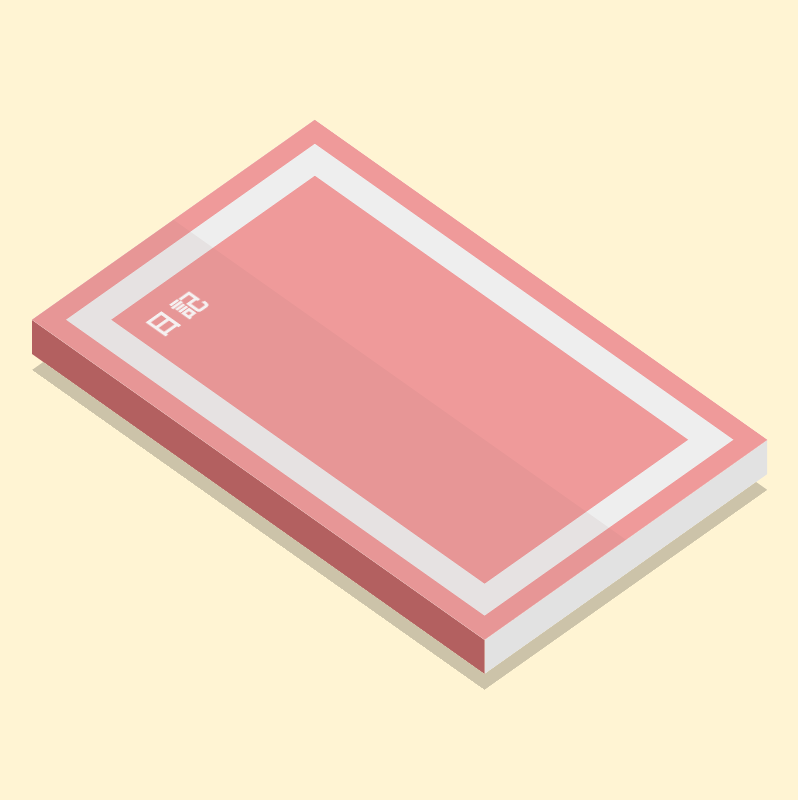
After one commit to haruchu/diary, a Django app: a page that uses myapp/templates/diary.html in a window 1280 px wide. The commit adds this page. Shown: the whole page, without its empty margins (212-1010 px from the left). Run offline with Django 3.2, Linux system fonts and the light colour scheme; a user stored in the database is signed in; data comes from the database, SQL or seed files in the repository.

Commit message:
diary個別ページ終わり

```diff
--- a/myapp/diary/urls.py
+++ b/myapp/diary/urls.py
@@ -6,4 +6,5 @@ urlpatterns = [
     path('new_diary/', views.new_diary, name='new_diary'),
     path('create_diary/', views.create_diary, name='create_diary'),
     path("<int:diary_id>/delete/", views.delete, name="delete"),
+    path("<int:diary_id>/diary/", views.diary, name="diary"),
 ]
--- a/myapp/diary/views.py
+++ b/myapp/diary/views.py
@@ -38,3 +38,12 @@ def delete(request, diary_id):
     diary = Diary.objects.get(pk=diary_id)
     diary.delete()
     return redirect('/home')
+
+
+@login_required
+def diary(request, diary_id):
+    diary = Diary.objects.get(pk=diary_id)
+    context ={
+        'diary': Diary.objects.get(pk=diary_id),
+    }
+    return render(request, 'diary.html', context)
--- /dev/null
+++ b/myapp/static/css/diary.css
@@ -0,0 +1,208 @@
+/*
+
+Click the diary to start animating.
+View the project on Github : https://github.com/akzhy/Vara
+
+*/
+html,
+body {
+  height: 100%;
+}
+body {
+  background: #fff4d3;
+  text-align: center;
+  font-family: "Roboto", sans-serif;
+  overflow: hidden;
+  font-size: 16px;
+}
+* {
+  margin: 0;
+  padding: 0;
+  box-sizing: border-box;
+}
+#container {
+  width: 60%;
+  margin: 20px auto;
+}
+.v-center {
+  display: inline-block;
+  vertical-align: middle;
+  height: 100%;
+  width: 0;
+}
+#container {
+  display: inline-block;
+  vertical-align: middle;
+}
+.book {
+  transform-style: preserve-3d;
+  transform: rotateX(45deg) rotateY(0deg) rotateZ(-45deg);
+  transition: transform 1s;
+  position: absolute;
+  left: 0;
+  top: 0;
+  right: 0;
+  bottom: 10%;
+  margin: auto;
+  width: 30em;
+  height: 40em;
+}
+.book .side {
+  width: 3em;
+  height: 40em;
+  background: #b36060;
+  position: absolute;
+  left: -3em;
+  top: 0;
+  transform-origin: 100% 100%;
+  transform: rotateY(-90deg) rotateX(0deg);
+}
+.book .bottom {
+  width: 25em;
+  height: 3em;
+  background: #e2e2e2;
+  position: absolute;
+  bottom: 0;
+  left: 0;
+  transform-origin: 100% 100%;
+  transform: rotateX(90deg);
+}
+.book.open {
+  transform: rotateX(-5deg) rotateY(0deg) rotateZ(0deg);
+}
+.book .paper,
+.book .shadow {
+  width: 25em;
+  height: 40em;
+  position: absolute;
+  top: 0;
+  left: 0;
+}
+.book .shadow {
+  background: transparent;
+  transform: translateZ(-3em);
+  box-shadow: -1em 1em 0px 0px #ccc3a9;
+  z-index: 1;
+}
+.book .paper {
+  transition: transform 1s, box-shadow 0.5s 0.2s;
+  transform-origin: 0 50%;
+  transform-style: preserve-3d;
+}
+.book .paper.open {
+  box-shadow: 2.2em 1em 0px 0px #ccc3a9;
+  transform: rotateX(0deg) rotateY(-180deg) rotateZ(0deg);
+}
+.book .paper .page.front {
+  transition: transform 1s;
+  transform-origin: 0 50%;
+  backface-visibility: hidden;
+  z-index: 2;
+}
+
+.book .page {
+  width: 100%;
+  height: 100%;
+  position: absolute;
+  -webkit-transform: translateZ(0px);
+  transform: translateZ(0px);
+}
+.book .first .page {
+  background: #ef9a9a;
+}
+.book .first .page.front:after {
+  position: absolute;
+  content: "";
+  width: 50%;
+  height: 100%;
+  left: 0;
+  top: 0;
+  background: rgba(160, 115, 115, 0.1);
+}
+.book .paper .back {
+  transition: transform 1s;
+  transform-origin: 0 50%;
+  background: #e1e1e1;
+}
+.book .first.paper .back {
+  background: #ef9a9a;
+}
+.book .intro {
+  position: absolute;
+  width: 90%;
+  width: calc(100% - 3em);
+  height: 90%;
+  height: calc(100% - 3em);
+  border: 2em solid #eee;
+  left: 0;
+  top: 0;
+  right: 0;
+  bottom: 0;
+  margin: auto;
+}
+.book .intro h2 {
+  padding: 0.5em 0.5em;
+  font-size: 2em;
+  color: #fff;
+  word-break: break-all;
+  text-align: left;
+  letter-spacing: 5px;
+}
+.book .intro h1 {
+  padding: 0.5em 0.25em;
+  font-size: 6em;
+  color: #fff;
+  word-break: break-all;
+}
+.book .paper:not(.first) .page {
+  background: #f1f1f1;
+  background-image: linear-gradient(
+      90deg,
+      transparent 40px,
+      #abced4 40px,
+      #abced4 42px,
+      transparent 42px
+    ),
+    linear-gradient(#e1e1e1 0.1em, transparent 0.1em);
+  background-size: 100% 1.5em;
+}
+.book .paper:not(.first) .back {
+  background: #e1e1e1;
+}
+.book .open.second .back {
+  transform: translateZ(-1px);
+}
+.book .open.third .back {
+  transform: translateZ(-2px);
+}
+.book .paper.first {
+  z-index: 8;
+}
+.book .paper.second {
+  z-index: 7;
+}
+
+.book .paper.first .front {
+  transform: translateZ(0.4px);
+}
+.book .paper.second .front {
+  transform: translateZ(0.3px);
+}
+.book .second-page #vara-container {
+  width: 100%;
+  height: 100%;
+  padding: 1em;
+}
+#link {
+  position: absolute;
+  bottom: 10px;
+  right: 10px;
+  color: #615858;
+  letter-spacing: 2px;
+  text-decoration: none;
+}
+@media (max-width: 700px) {
+  .book {
+    left: 50%;
+  }
+}
--- /dev/null
+++ b/myapp/templates/diary.html
@@ -0,0 +1,52 @@
+<!DOCTYPE html>
+<html lang="en">
+  <head>
+    <meta charset="UTF-8" />
+    <meta http-equiv="X-UA-Compatible" content="IE=edge" />
+    <meta name="viewport" content="width=device-width, initial-scale=1.0" />
+    <title>Document</title>
+    <link rel="stylesheet" href="../../static/css/diary.css" />
+    <script src="https://ajax.googleapis.com/ajax/libs/jquery/3.6.0/jquery.min.js"></script>
+  </head>
+  <body>
+    <div class="v-center"></div>
+    <div id="container">
+      <div class="book">
+        <div class="first paper">
+          <div class="page front contents">
+            <div class="intro">
+              <h2>日記</h2>
+            </div>
+          </div>
+          <div class="page back"></div>
+        </div>
+        <div class="second paper">
+          <div class="page front last contents">
+            <div id="">{ diary.title }</div>
+          </div>
+          <div class="page back"></div>
+        </div>
+        <div class="side"></div>
+        <div class="bottom"></div>
+        <div class="shadow"></div>
+      </div>
+    </div>
+
+    <script>
+      $(function () {
+        $(".front:not(.last)").on("click", function () {
+          $(".book").addClass("open");
+          $(this).parent(".paper").addClass("open");
+        });
+
+        $(".back").on("click", function () {
+          if ($(this).parent(".paper").index() == 0) {
+            $(".book").removeClass("open");
+          }
+          $(this).parent(".paper").removeClass("open");
+          return false;
+        });
+      });
+    </script>
+  </body>
+</html>
--- a/myapp/templates/home.html
+++ b/myapp/templates/home.html
@@ -23,7 +23,7 @@
         {% for diary in diarys %}
         <div class="diary">
           <div class="content-view">
-            <a href="#" class="content-link">
+            <a href="{% url 'diary:diary' diary.id %}" class="content-link">
               <span>{{ diary.created_date|date:"Y n/j H:i"}}</span>
               <span>{{ diary.title }}</span>
             </a>
```
